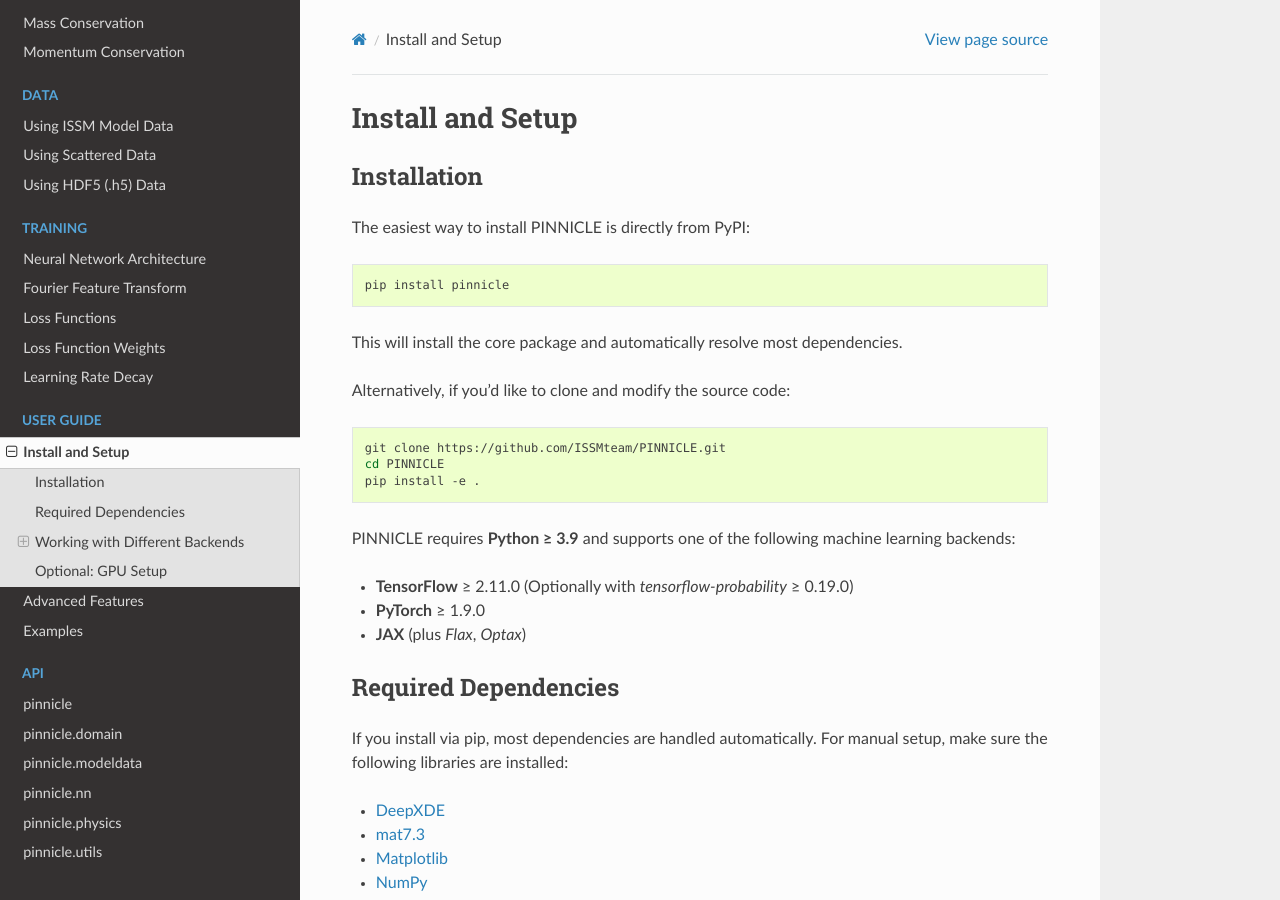
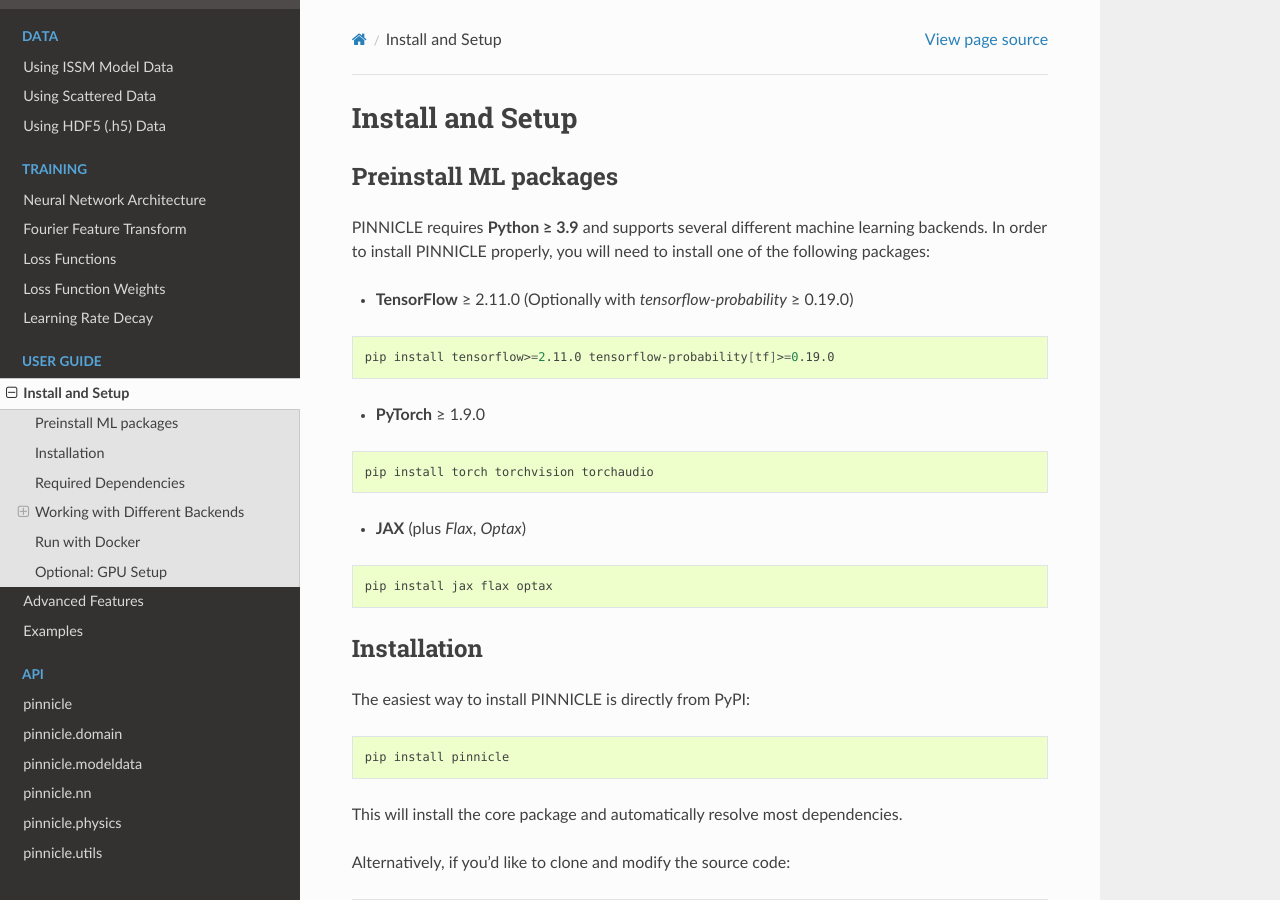
Before and after one commit to ISSMteam/PINNICLE, a Sphinx documentation site: the page built from docs/installation.rst, in a window 1280 px wide and 900 px high. Built offline with Sphinx 7.4.7 and the Read the Docs theme 3.1.0, drawn with Linux system fonts in a browser that asks for light colours; some of the changed text lies outside the part shown.

Commit message:
add instruction using docker

```diff
--- a/docs/installation.rst
+++ b/docs/installation.rst
@@ -2,6 +2,31 @@
 
 Install and Setup
 =================
+
+Preinstall ML packages
+----------------------
+
+PINNICLE requires **Python ≥ 3.9** and supports several different  machine learning backends. In order to install PINNICLE properly, you will need to install one of the following packages:
+
+- **TensorFlow** ≥ 2.11.0
+  (Optionally with `tensorflow-probability` ≥ 0.19.0)
+
+.. code-block:: bash
+
+   pip install tensorflow>=2.11.0 tensorflow-probability[tf]>=0.19.0
+
+- **PyTorch** ≥ 1.9.0
+
+.. code-block:: bash
+
+  pip install torch torchvision torchaudio
+
+- **JAX** (plus `Flax`, `Optax`)
+
+.. code-block:: bash
+
+  pip install jax flax optax
+
 
 Installation
 ------------
@@ -82,6 +99,21 @@
 
 This sets the default backend for all runs.
 
+Or, you can use ``python -m deepxde.backend.set_default_backend BACKEND`` to set the default backend.
+
+
+Run with Docker
+---------------
+
+PINNICLE can also be run in a fully containerized environment using Docker. This is ideal for avoiding dependency conflicts or running the software in a reproducible HPC/cloud environment.
+The `PINNICLE DOcker image <https://hub.docker.com/r/chenggongdartmouth/pinnicle>`_ contains all the required packages to run PINNICLE with GPU support.
+
+.. code-block:: bash
+
+   apptainer build --nv set_your_own_name docker://chenggongdartmouth/pinnicle:v0.3
+
+See the details instructions about `how to set up PINNICLE Docker <https://holly-riverbed-43f.notion.site>`_
+
 Optional: GPU Setup
 -------------------
 
```
Also changed, not shown: other parts of docs/installation.rst (+0 -8 lines), docs/training/weights.rst (+12 -0 lines).
